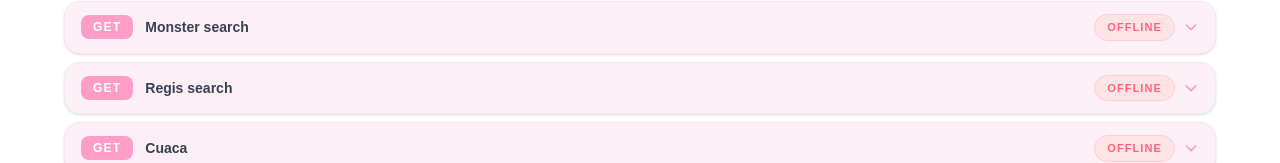
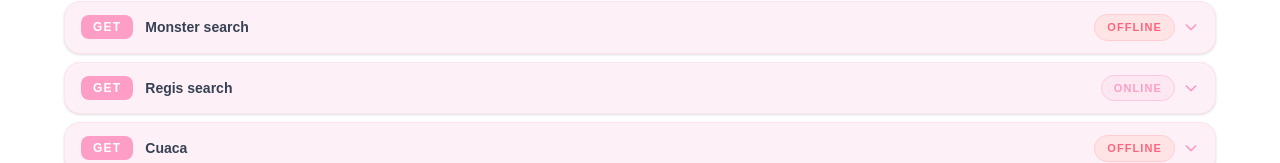
Before and after one commit to dimasyoga42/web-page, a Next.js app: page / in a window 1280 px wide. Shown: the part 490-653 px from the top of the page. Built offline with nearby package versions, Linux system fonts and the light colour scheme.

Commit message:
fix: update API status from offline to online in page.js

```diff
--- a/src/app/page.js
+++ b/src/app/page.js
@@ -55,7 +55,7 @@ export default function Home() {
       title: "Regis search",
       path: "https://neuraapi.verce.app/api/toram/regis?name=",
       type: "GET",
-      status: "offline",
+      status: "online",
     },
     {
       title: "Cuaca",
```
